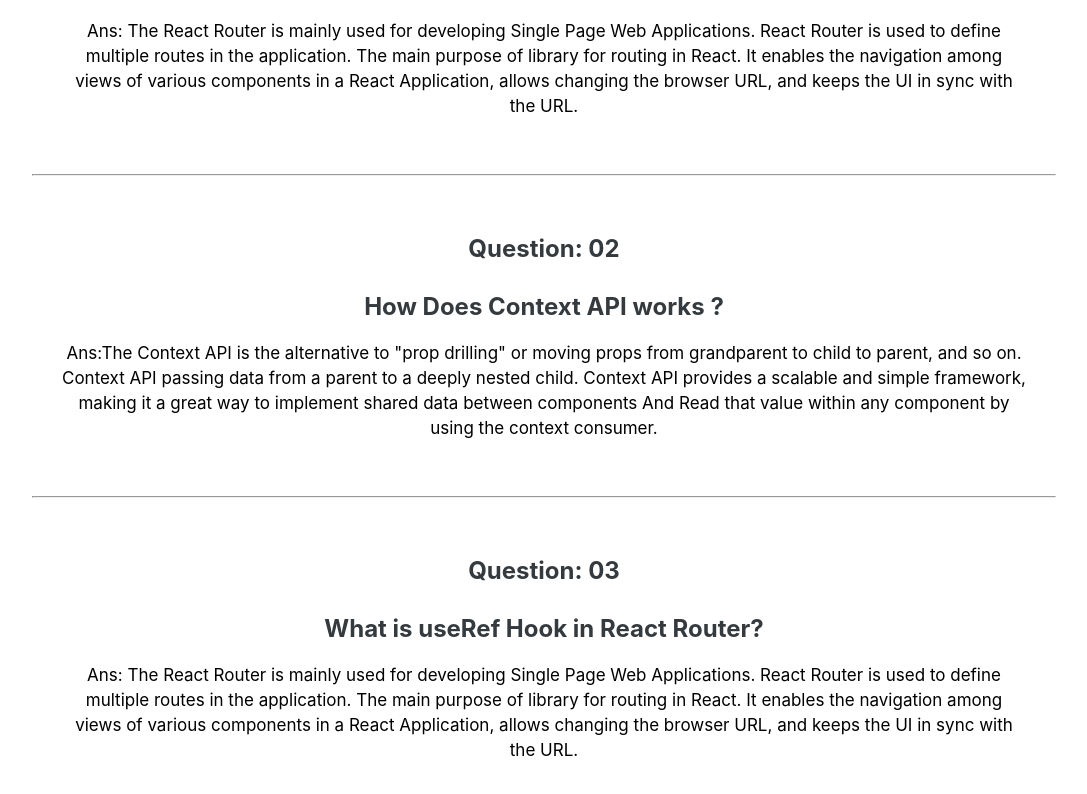
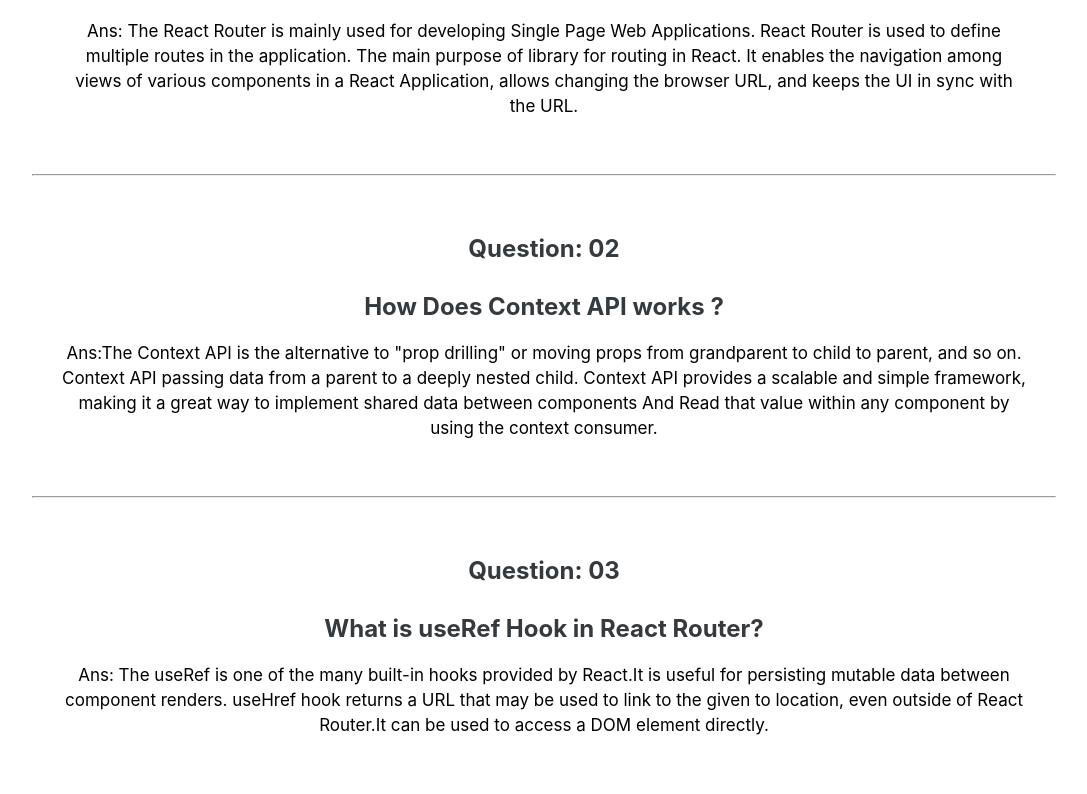
Before and after one commit to Abusayed987/Primo_Quiz, a React (Create React App) app: page /blog in a window 1280 px wide. Shown: the part 240-1034 px from the top of the page, without its empty margins (96-1183 px from the left). Built offline with nearby package versions, Linux system fonts and the light colour scheme.

Commit message:
added blog section all condition and style

```diff
--- a/src/Components/Blog/Blog.js
+++ b/src/Components/Blog/Blog.js
@@ -21,7 +21,7 @@ const Blog = () => {
                 <h2>Question: 03 <br /> <br />
                     What is useRef Hook in React Router?
                 </h2>
-                <p>Ans: The React Router is mainly used for developing Single Page Web Applications. React Router is used to define multiple routes in the application. The main purpose  of library for routing in React. It enables the navigation among views of various components in a React Application, allows changing the browser URL, and keeps the UI in sync with the URL. </p>
+                <p>Ans: The useRef is one of the many built-in hooks provided by React.It is useful for persisting mutable data between component renders. useHref hook returns a URL that may be used to link to the given to location, even outside of React Router.It can be used to access a DOM element directly.</p>
             </div>
         </div>
     );
```
